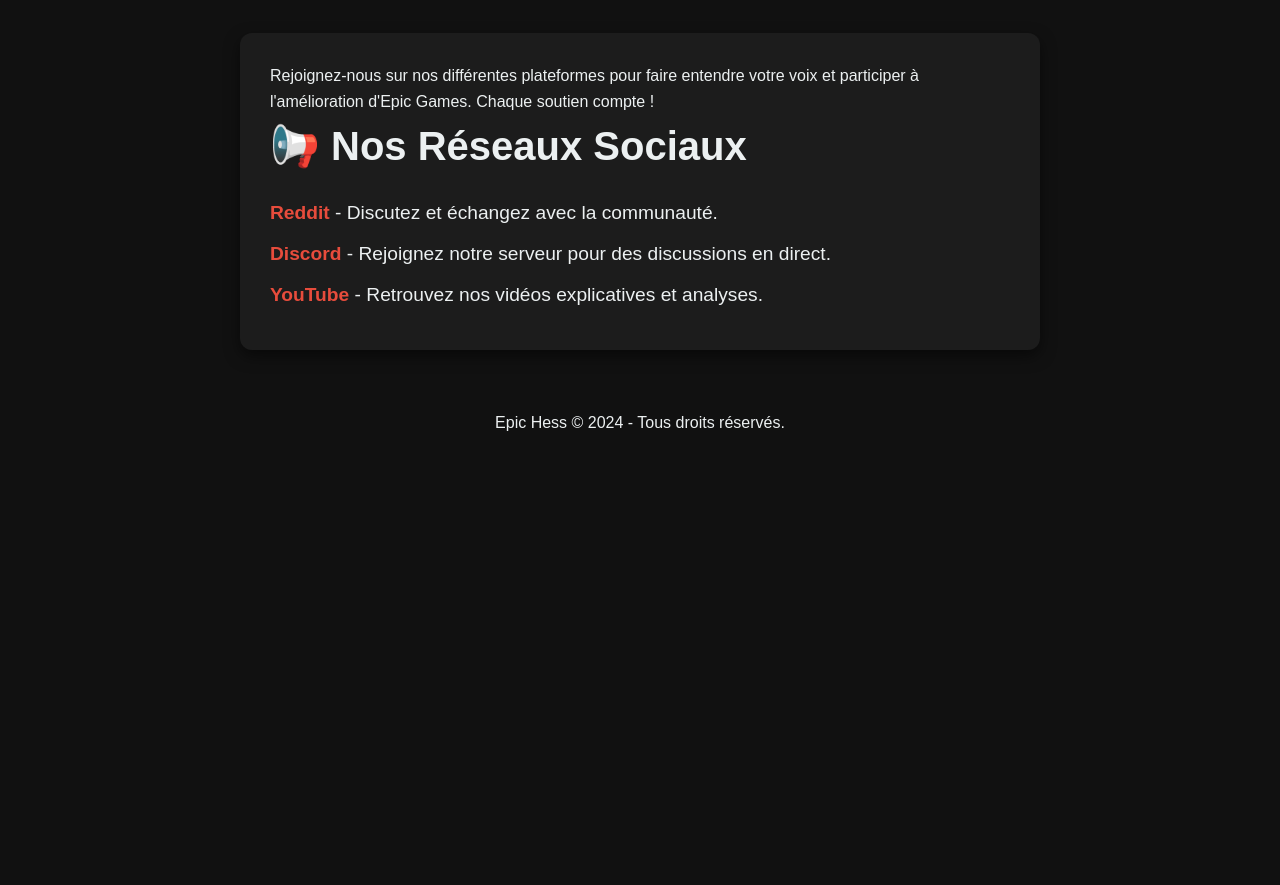
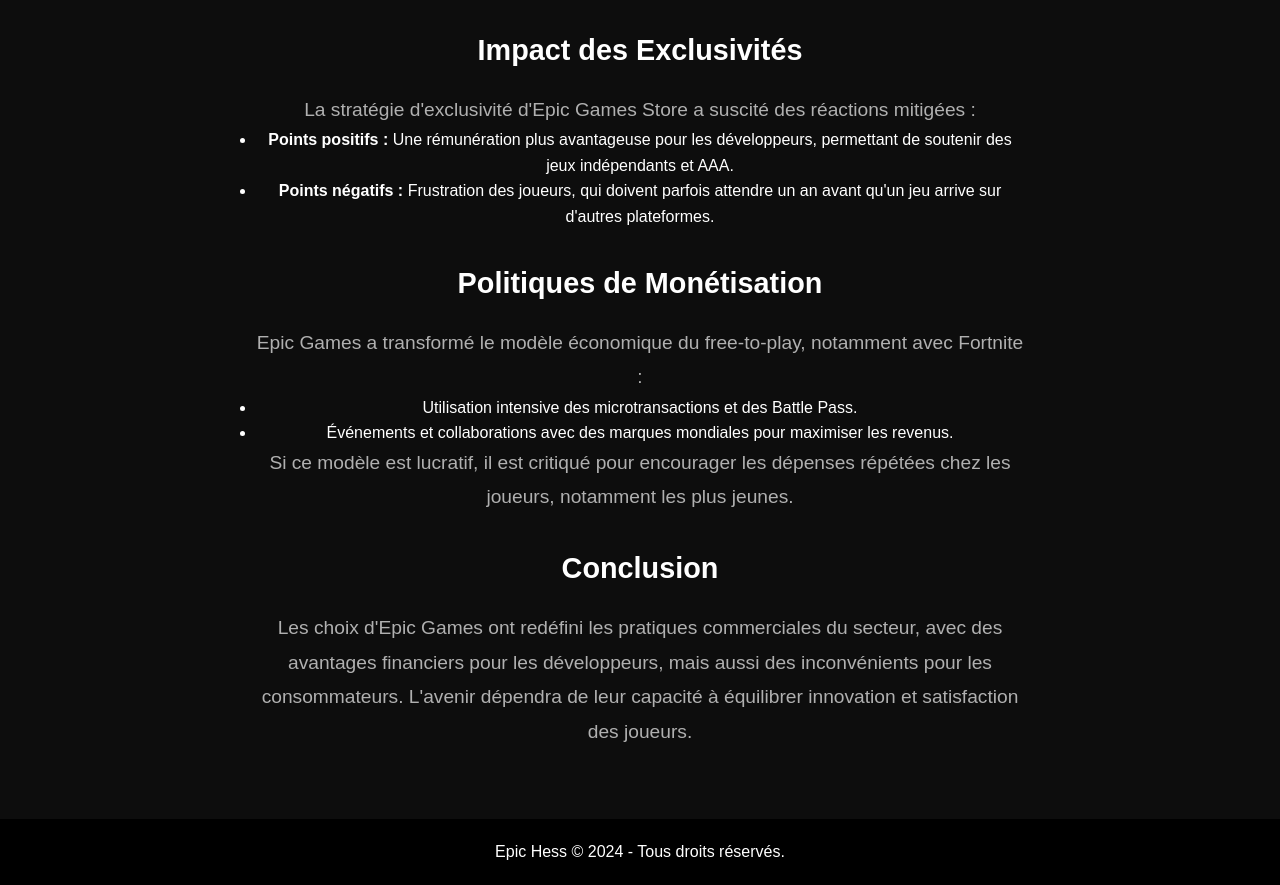
Before and after one commit to MaxouOsky12/EpicHess, a website: page analyse1.html in a window 1280 px wide. Shown: the part 647-1532 px from the top of the page. Before the commit the page ends 1103 px from the top, so only its background shows below. Drawn offline with Linux system fonts and the light colour scheme.

Commit message:
Update analyse1.html

```diff
--- a/analyse1.html
+++ b/analyse1.html
@@ -1,96 +1,108 @@
 <!DOCTYPE html>
 <html lang="fr">
-
 <head>
     <link rel="icon" href="EpicHess.jpg" type="image/jpeg">
     <meta charset="UTF-8">
     <meta name="viewport" content="width=device-width, initial-scale=1.0">
-    <meta name="description" content="Soutenez Epic Hess en nous rejoignant sur nos réseaux sociaux.">
-    <meta name="keywords" content="Epic Hess, soutien, réseaux sociaux, communauté, Epic Games">
-    <meta name="author" content="Epic Hess Team">
-    <title>Nous Soutenir - Epic Hess</title>
+    <title>Analyse 1 - Décisions d'Epic Games et leur impact</title>
     <link rel="stylesheet" href="styles.css">
+    <style>
+        body {
+            font-family: 'Arial', sans-serif;
+            margin: 0;
+            padding: 0;
+            background-color: #0d0d0d;
+            color: #ffffff;
+        }
+
+        .header-analyse {
+            background-color: black;
+            padding: 80px 20px;
+            text-align: center;
+        }
+
+        .header-analyse h1 {
+            color: white;
+            font-size: 3.5em;
+            font-weight: bold;
+            margin: 0;
+            text-transform: uppercase;
+            letter-spacing: 2px;
+        }
+
+        .analyse-container {
+            max-width: 1000px;
+            margin: 50px auto;
+            padding: 20px;
+            display: flex;
+            flex-direction: column;
+            align-items: flex-start;
+        }
+
+        .analyse-content {
+            width: 80%;
+            margin-left: 10%;
+        }
+
+        .analyse-content h2 {
+            color: #ffffff;
+            font-size: 1.8em;
+            margin-top: 30px;
+        }
+
+        .analyse-content p {
+            font-size: 1.2em;
+            line-height: 1.8;
+            color: #b0b0b0;
+        }
+
+        .footer {
+            text-align: center;
+            padding: 20px;
+            background-color: black;
+            color: #ffffff;
+            margin-top: 50px;
+            font-size: 1em;
+        }
+    </style>
 </head>
+<body>
 
-<body>
-    <header class="banner">
-        <h1>Nous Soutenir</h1>
+    <!-- En-tête avec le titre -->
+    <header class="header-analyse">
+        <h1>Décisions d'Epic Games et leur impact</h1>
     </header>
 
-    <section class="content-section">
-        <div class="text-container">
-            <p>
-                Rejoignez-nous sur nos différentes plateformes pour faire entendre votre voix et participer à
-                l'amélioration d'Epic Games. Chaque soutien compte !
-            </p>
-            <h2>📢 Nos Réseaux Sociaux</h2>
-            <ul class="social-list">
-                <li><a href="https://www.reddit.com/r/EpicHessR/" target="_blank">Reddit</a> - Discutez et échangez avec la communauté.</li>
-                <li><a href="https://discord.gg/DDHdYhzh" target="_blank">Discord</a> - Rejoignez notre serveur pour des discussions en direct.</li>
-                <li><a href="https://youtube.com/@epichess-o4g?feature=shared" target="_blank">YouTube</a> - Retrouvez nos vidéos explicatives et analyses.</li>
+    <!-- Contenu principal -->
+    <main class="analyse-container">
+        <section class="analyse-content">
+            <h2>Introduction</h2>
+            <p>Depuis plusieurs années, Epic Games prend des décisions stratégiques qui modifient le paysage du jeu vidéo. Que ce soit par des exclusivités controversées, des remises agressives sur les revenus des développeurs ou des politiques de monétisation spécifiques, ces décisions ont un impact direct sur les joueurs et l'industrie.</p>
+
+            <h2>Impact des Exclusivités</h2>
+            <p>La stratégie d'exclusivité d'Epic Games Store a suscité des réactions mitigées :</p>
+            <ul>
+                <li><strong>Points positifs :</strong> Une rémunération plus avantageuse pour les développeurs, permettant de soutenir des jeux indépendants et AAA.</li>
+                <li><strong>Points négatifs :</strong> Frustration des joueurs, qui doivent parfois attendre un an avant qu'un jeu arrive sur d'autres plateformes.</li>
             </ul>
-        </div>
-    </section>
 
-    <footer>
-        <div class="container">
-            <p>Epic Hess © 2024 - Tous droits réservés.</p>
-        </div>
+            <h2>Politiques de Monétisation</h2>
+            <p>Epic Games a transformé le modèle économique du free-to-play, notamment avec Fortnite :</p>
+            <ul>
+                <li>Utilisation intensive des microtransactions et des Battle Pass.</li>
+                <li>Événements et collaborations avec des marques mondiales pour maximiser les revenus.</li>
+            </ul>
+            <p>Si ce modèle est lucratif, il est critiqué pour encourager les dépenses répétées chez les joueurs, notamment les plus jeunes.</p>
+
+            <h2>Conclusion</h2>
+            <p>Les choix d'Epic Games ont redéfini les pratiques commerciales du secteur, avec des avantages financiers pour les développeurs, mais aussi des inconvénients pour les consommateurs. L'avenir dépendra de leur capacité à équilibrer innovation et satisfaction des joueurs.</p>
+        </section>
+    </main>
+
+    <!-- Footer -->
+    <footer class="footer">
+        Epic Hess © 2024 - Tous droits réservés.
     </footer>
 
-    <style>
-        body {
-            background-color: #111;
-            color: white;
-            font-family: "Arial", sans-serif;
-            margin: 0;
-            padding: 0;
-        }
-        .content-section {
-            max-width: 800px;
-            margin: 40px auto;
-            padding: 30px;
-            background: #1c1c1c;
-            color: #ecf0f1;
-            border-radius: 12px;
-            box-shadow: 0 6px 15px rgba(0, 0, 0, 0.5);
-            line-height: 1.6;
-        }
-        .text-container {
-            text-align: left;
-        }
-        .banner {
-            background: linear-gradient(135deg, #1a1a1a, #2c2c2c);
-            color: white;
-            text-align: center;
-            padding: 50px 20px;
-            font-size: 2.5rem;
-            font-weight: bold;
-        }
-        .social-list {
-            list-style: none;
-            padding: 0;
-        }
-        .social-list li {
-            margin: 10px 0;
-            font-size: 1.2rem;
-        }
-        .social-list a {
-            color: #e74c3c;
-            text-decoration: none;
-            font-weight: bold;
-            transition: color 0.3s ease;
-        }
-        .social-list a:hover {
-            color: #c0392b;
-        }
-        footer {
-            text-align: center;
-            padding: 20px;
-            background: #111;
-            margin-top: 40px;
-        }
-    </style>
 </body>
-
 </html>
```
